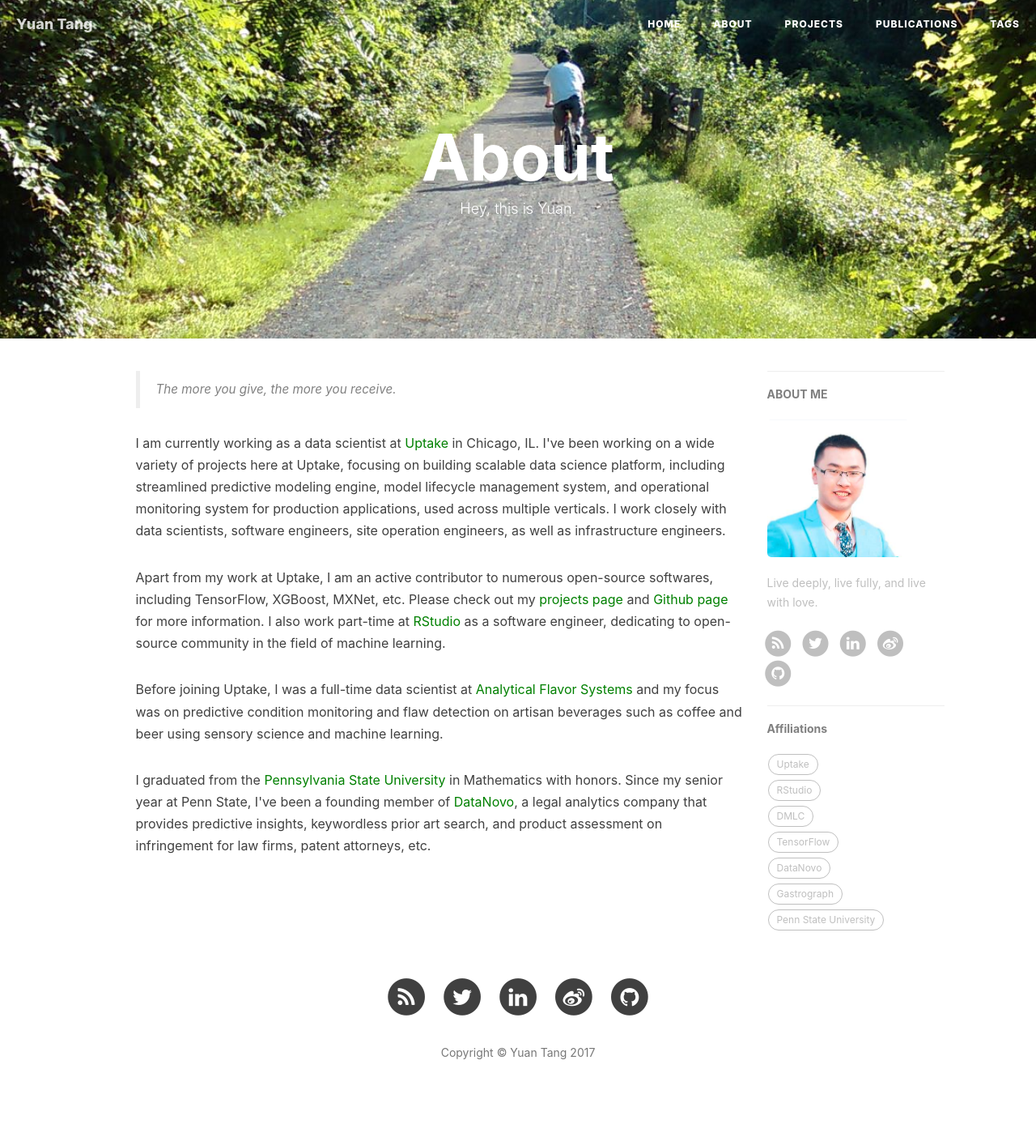
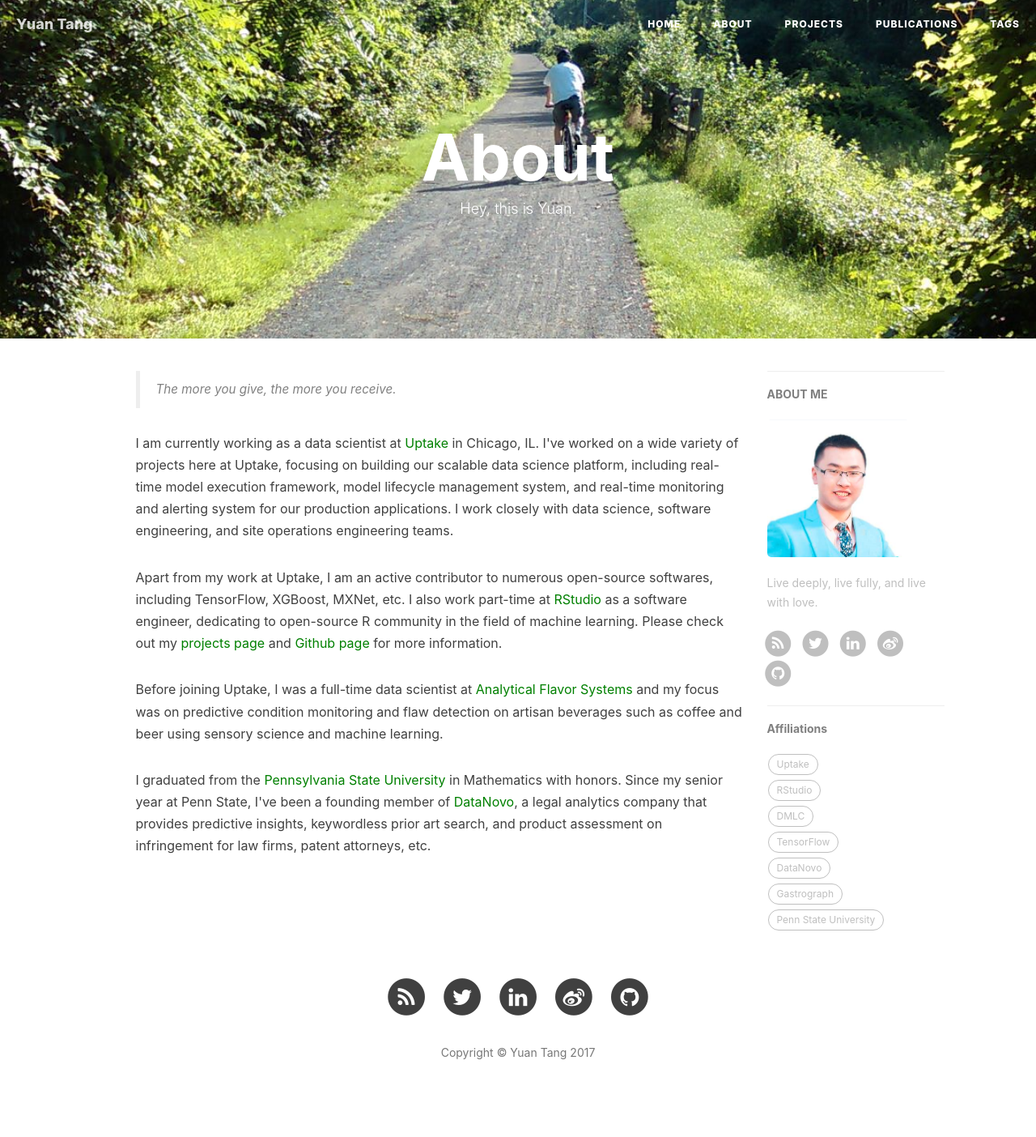
Before and after one commit to terrytangyuan/terrytangyuan.github.com, a Jekyll site: the page built from about.html, in a window 1280 px wide. Shown: the whole page at 81% size. Built offline with Jekyll 4.4.1, drawn with Linux system fonts in a browser that asks for light colours; nearby versions of some CDN libraries; comment, search, counter and statistics services are not loaded.

Commit message:
minor edits

```diff
--- a/about.html
+++ b/about.html
@@ -19,11 +19,9 @@ header-img: "img/about-bg.jpg"
         The more you give, the more you receive.
     </blockquote>
 
-    <p> I am currently working as a data scientist at <a href="http://uptake.com" style="color:green;">Uptake</a> in Chicago, IL.
-        I've been working on a wide variety of projects here at Uptake, focusing on building scalable data science platform, including streamlined predictive modeling engine, model lifecycle management system, and operational monitoring system for production applications, used across multiple verticals. I work closely with data scientists, software engineers, site operation engineers, as well as infrastructure engineers. </p>
+    <p> I am currently working as a data scientist at <a href="http://uptake.com" style="color:green;">Uptake</a> in Chicago, IL. I've worked on a wide variety of projects here at Uptake, focusing on building our scalable data science platform, including real-time model execution framework, model lifecycle management system, and real-time  monitoring and alerting system for our production applications. I work closely with data science, software engineering, and site operations engineering teams. </p>
 
-    <p>Apart from my work at Uptake, I am an active contributor to numerous open-source softwares, including TensorFlow, XGBoost, MXNet, etc. Please check out my <a href="http://terrytangyuan.github.io/projects/" style="color:green";>projects page</a> and <a href="http://terrytangyuan.github.io/about/" style="color:green";>Github page</a> for more information.
-        I also work part-time at <a href="http://rstudio.com" style="color:green;">RStudio</a> as a software engineer, dedicating to open-source community in the field of machine learning.
+    <p>Apart from my work at Uptake, I am an active contributor to numerous open-source softwares, including TensorFlow, XGBoost, MXNet, etc. I also work part-time at <a href="http://rstudio.com" style="color:green;">RStudio</a> as a software engineer, dedicating to open-source R community in the field of machine learning. Please check out my <a href="http://terrytangyuan.github.io/projects/" style="color:green";>projects page</a> and <a href="http://terrytangyuan.github.io/about/" style="color:green";>Github page</a> for more information.
     </p>
 
     <p>Before joining Uptake, I was a full-time data scientist at <a href="http://gastrograph.com" style="color:green;">Analytical Flavor Systems</a>
```
